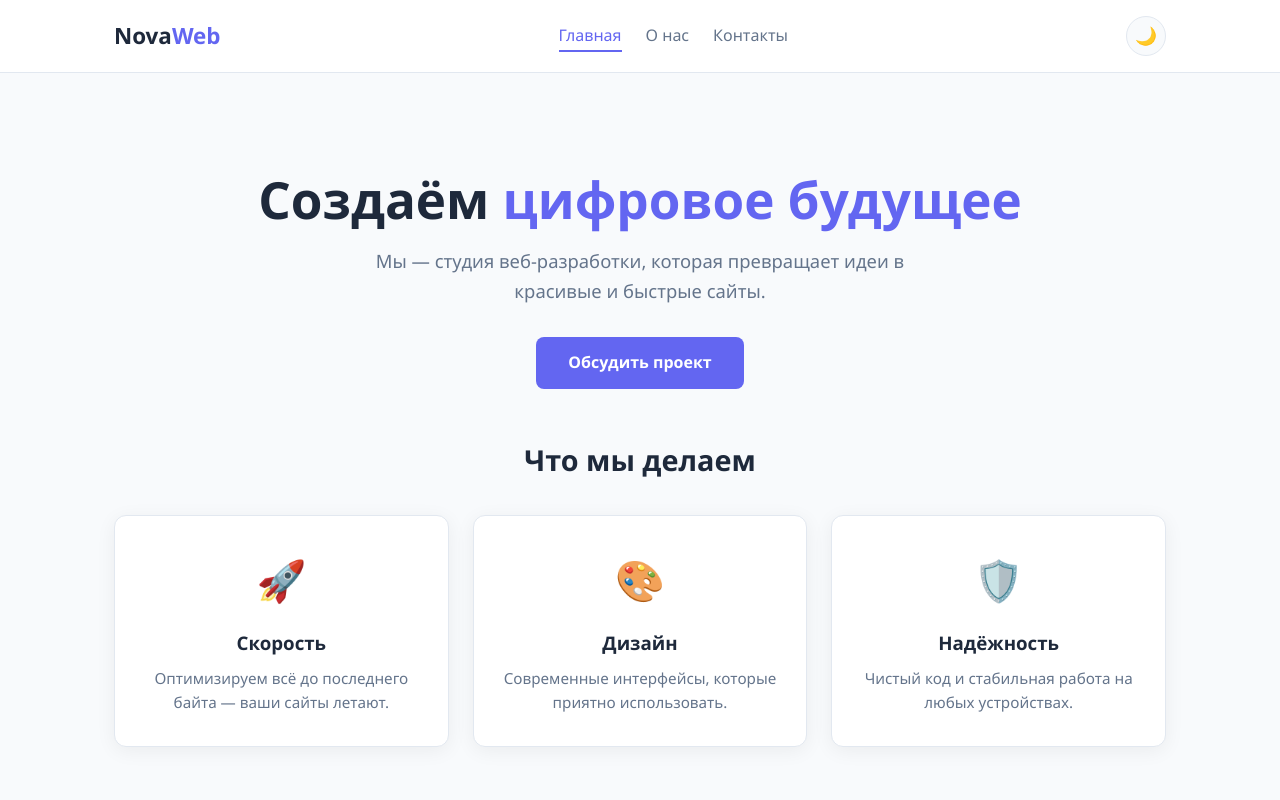
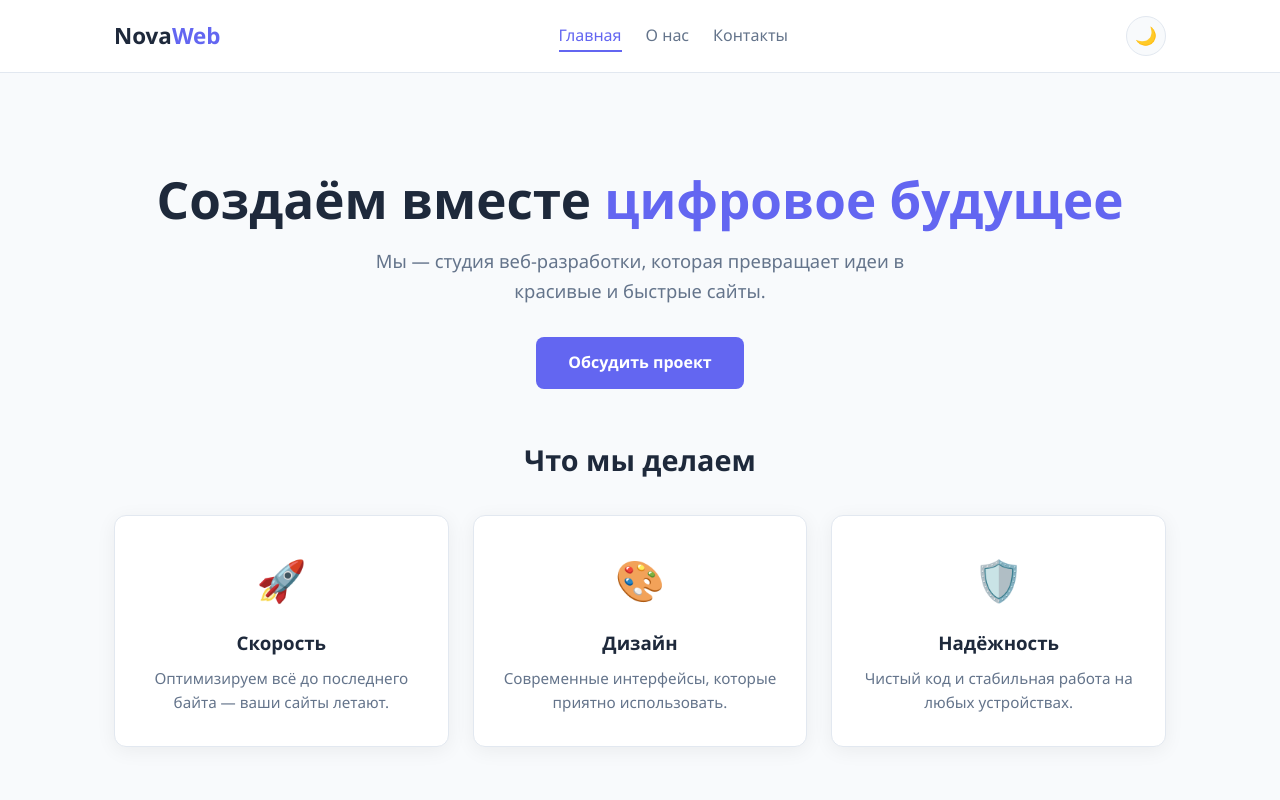
Before and after one commit to alicePB-pixel/web1, a plain HTML site: page index.html in a window 1280 px wide. Shown: the top 800 px of the page. Drawn offline with Linux system fonts and the light colour scheme.

Commit message:
Изменение в индекс

```diff
--- a/index.html
+++ b/index.html
@@ -21,7 +21,7 @@
 
     <main>
         <section class="hero">
-            <h1>Создаём <span class="accent">цифровое будущее</span></h1>
+            <h1>Создаём вместе <span class="accent">цифровое будущее</span></h1>
             <p>Мы — студия веб-разработки, которая превращает идеи в красивые и быстрые сайты.</p>
             <a href="contact.html" class="btn">Обсудить проект</a>
         </section>
```
Also changed, not shown: my_comments.txt (added).
